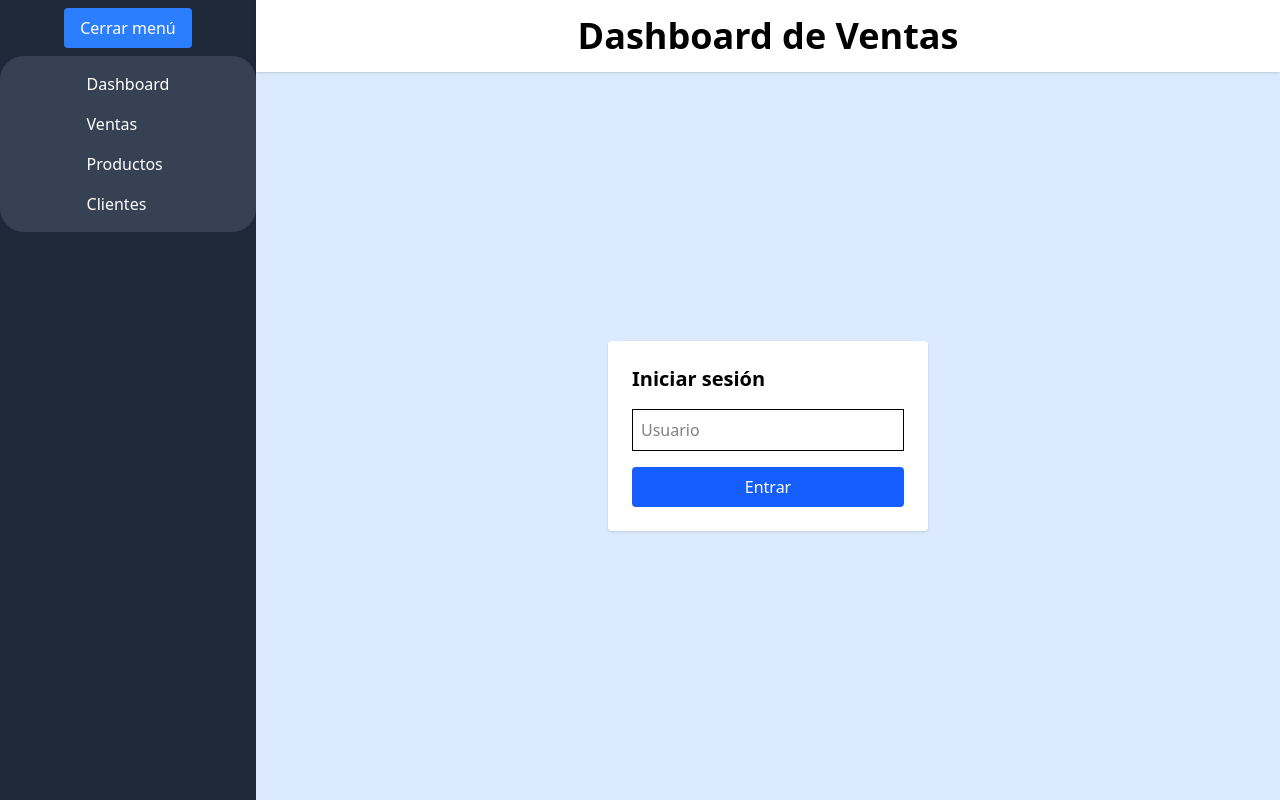
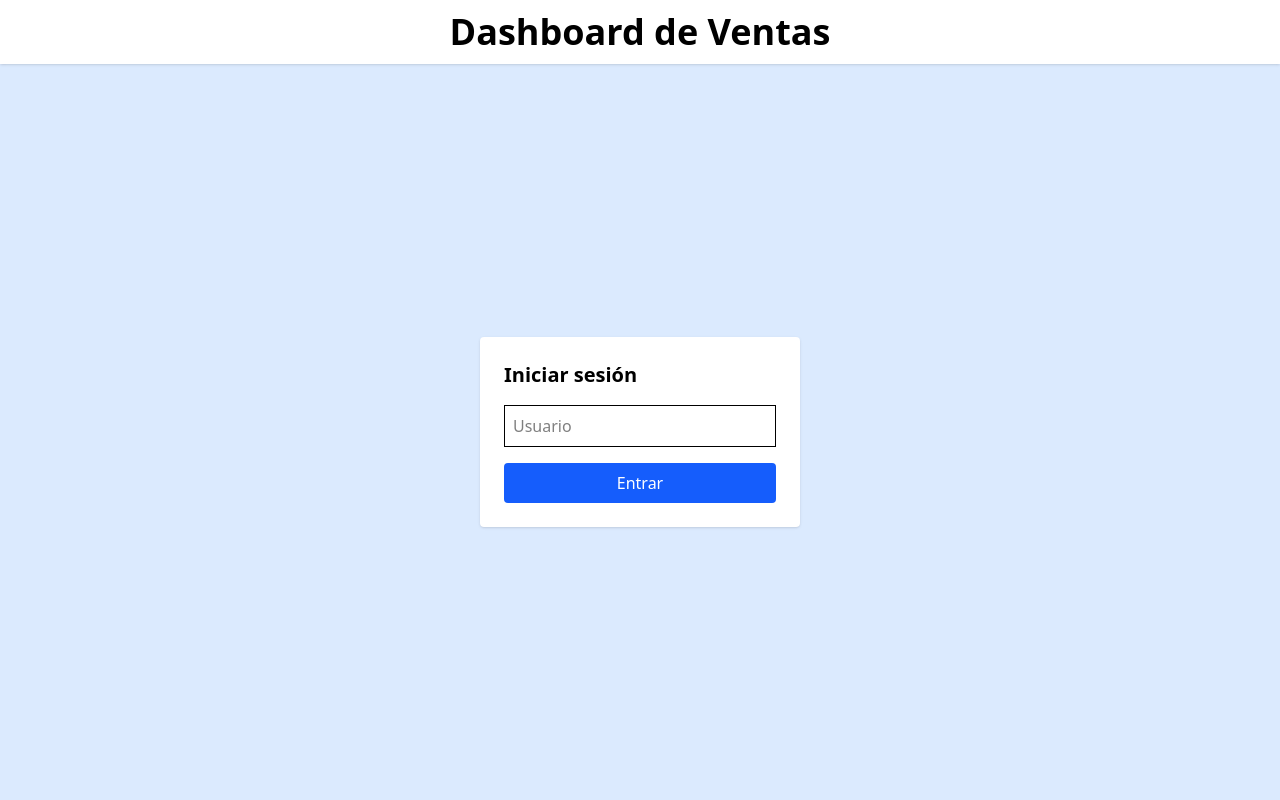
Before and after one commit to antonioval-sys/dashboard-ventas, a React (Vite) app: page /login in a window 1280 px wide. Built offline with nearby package versions, Linux system fonts and the light colour scheme.

Commit message:
slider vinculado a login

```diff
--- a/src/App.jsx
+++ b/src/App.jsx
@@ -1,5 +1,6 @@
 import { AuthProvider } from './context/AuthContext'
 import { Routes, Route } from 'react-router-dom'
+import { useAuth } from './context/AuthContext'
 import Sidebar from './components/Sidebar'
 import Header from './components/Header'
 import Dashboard from './pages/Dashboard'
@@ -9,32 +10,32 @@ import Clientes from './pages/Clientes'
 import PrivateRoute from './components/PrivateRoute'
 import Login from './pages/Login'
 
-
-
-function App() {
-
+function AppContent() {
+  const { isAuthenticated } = useAuth()
 
   return (
+    <div className="flex h-screen">
+      {isAuthenticated && <Sidebar />}
 
-<AuthProvider>
-  <div className='flex h-screen'>
-  <Sidebar />
-  <div className='flex-1  flex flex-col'>
-    <Header />
+      <div className="flex-1 flex flex-col">
+       <Header />
 
-    <Routes>
-       <Route path="/login" element={<Login />} />
-        <Route path="/" element={ <PrivateRoute> <Dashboard /></PrivateRoute>} />
-      <Route path="/ventas" element={<PrivateRoute> <Ventas /></PrivateRoute>} />
-      <Route path="/productos" element={<PrivateRoute> <Productos /></PrivateRoute>} />
-      <Route path="/clientes" element={<PrivateRoute> <Clientes /></PrivateRoute>} />
-
-      </Routes>
+        <Routes>
+          <Route path="/login" element={<Login />} />
+          <Route path="/" element={<PrivateRoute><Dashboard /></PrivateRoute>} />
+          <Route path="/ventas" element={<PrivateRoute><Ventas /></PrivateRoute>} />
+          <Route path="/productos" element={<PrivateRoute><Productos /></PrivateRoute>} />
+          <Route path="/clientes" element={<PrivateRoute><Clientes /></PrivateRoute>} />
+        </Routes>
       </div>
-      </div>
-     </AuthProvider>
-
+    </div>
   )
 }
 
-export default App
+export default function App() {
+  return (
+    <AuthProvider>
+      <AppContent />
+    </AuthProvider>
+  )
+}
--- a/src/components/Header.jsx
+++ b/src/components/Header.jsx
@@ -3,13 +3,19 @@ import { useAuth } from "../context/AuthContext"
 
 export default function Header() {
   const { user, logout } = useAuth()
+
   return (
-    <header className="bg-white shadow p-4 flex items-center">
-      <h1 className="font-bold text-4xl mx-auto">Dashboard de Ventas</h1>
+<header className="bg-white shadow relative flex items-center h-12 p-8">
+  <h1 className="font-bold text-4xl absolute left-1/2 -translate-x-1/2">
+    Dashboard de Ventas
+  </h1>
+
   {user && (
     <div className="flex items-center gap-4 ml-auto">
       <span>{user.name}</span>
-          <button onClick={logout} className="text-red-600 font-semibold">Salir</button>
+      <button onClick={logout} className="text-red-600 font-semibold">
+        Salir
+      </button>
     </div>
   )}
 </header>
--- a/src/context/AuthContext.jsx
+++ b/src/context/AuthContext.jsx
@@ -14,7 +14,7 @@ const logout = () => {
 }
 
 return (
-<AuthContext.Provider value={{user, login, logout}}>{children}</AuthContext.Provider>
+<AuthContext.Provider value={{user, isAuthenticated: !!user, login, logout}}>{children}</AuthContext.Provider>
 )
 }
 
```
Lines whose indentation alone changed are shown as unchanged.
